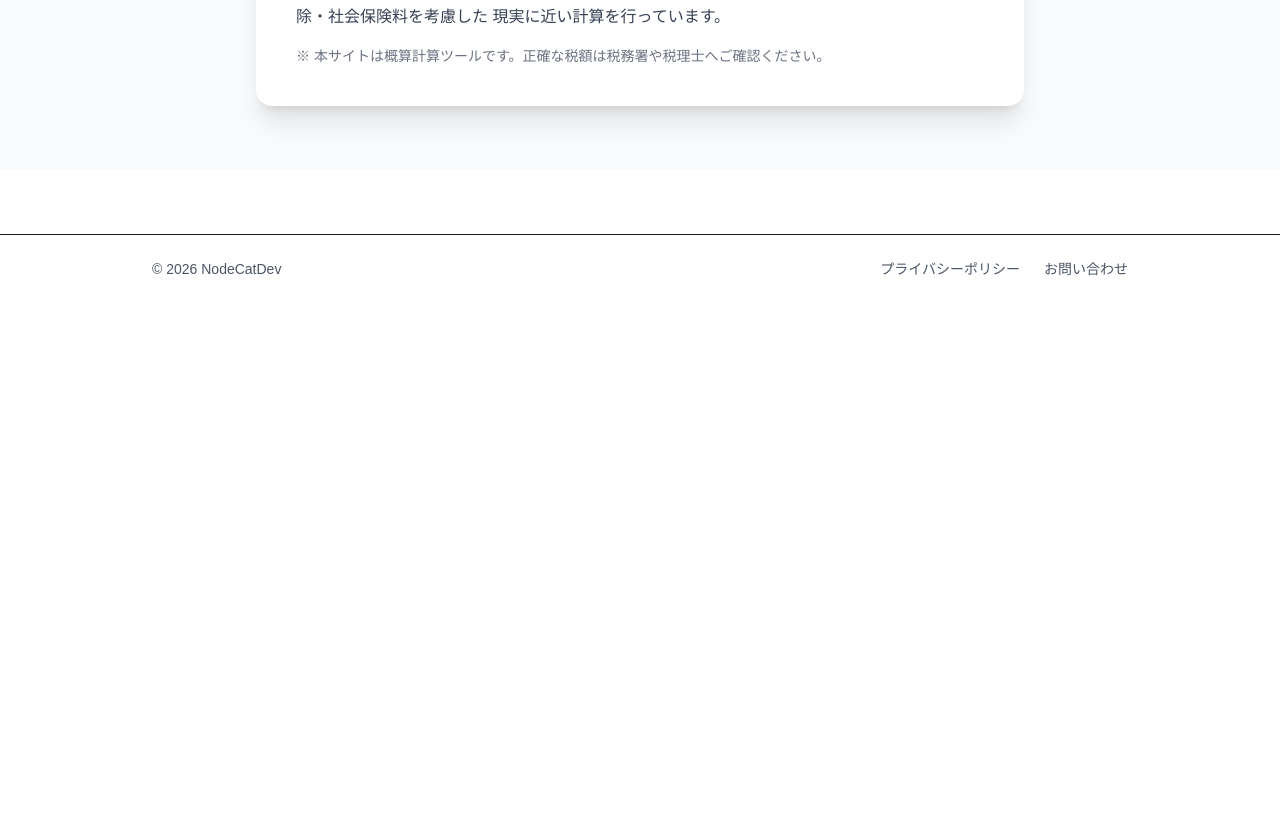
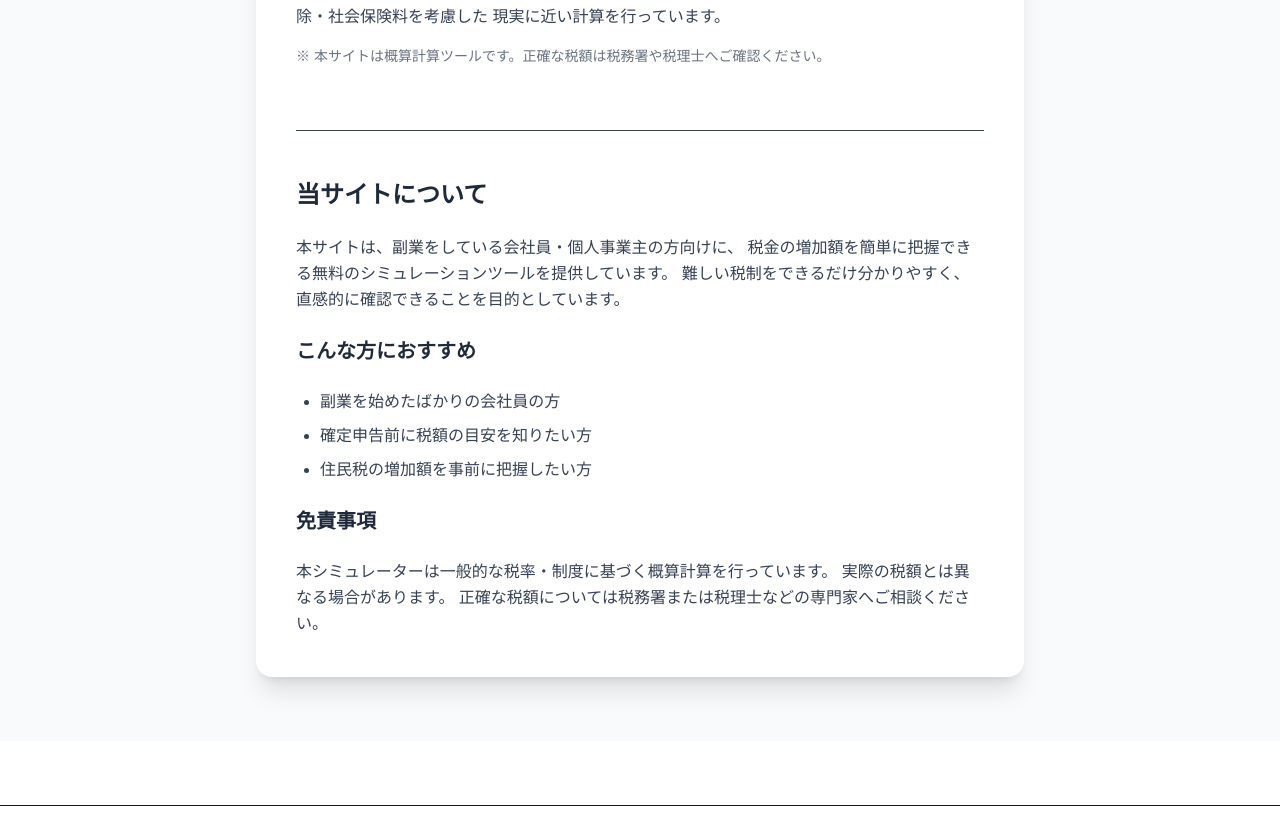
Before and after one commit to NodeCatDev/taxcalc, a Next.js app: page / in a window 1280 px wide. Shown: the part 704-1535 px from the top of the page. Before the commit the page ends 1007 px from the top, so only its background shows below. Built offline with nearby package versions, Linux system fonts and the light colour scheme.

Commit message:
add about site

```diff
--- a/src/app/page.tsx
+++ b/src/app/page.tsx
@@ -50,6 +50,36 @@ export default function Home() {
             ※ 本サイトは概算計算ツールです。正確な税額は税務署や税理士へご確認ください。
           </p>
         </div>
+
+        <div className="mt-16 border-t pt-12 text-gray-700 leading-relaxed space-y-6">
+          <h2 className="text-2xl font-bold text-gray-800">
+            当サイトについて
+          </h2>
+
+          <p>
+            本サイトは、副業をしている会社員・個人事業主の方向けに、
+            税金の増加額を簡単に把握できる無料のシミュレーションツールを提供しています。
+            難しい税制をできるだけ分かりやすく、直感的に確認できることを目的としています。
+          </p>
+
+          <h3 className="text-xl font-semibold text-gray-800">
+            こんな方におすすめ
+          </h3>
+          <ul className="list-disc pl-6 space-y-2">
+            <li>副業を始めたばかりの会社員の方</li>
+            <li>確定申告前に税額の目安を知りたい方</li>
+            <li>住民税の増加額を事前に把握したい方</li>
+          </ul>
+
+          <h3 className="text-xl font-semibold text-gray-800">
+            免責事項
+          </h3>
+          <p>
+            本シミュレーターは一般的な税率・制度に基づく概算計算を行っています。
+            実際の税額とは異なる場合があります。
+            正確な税額については税務署または税理士などの専門家へご相談ください。
+          </p>
+        </div>
       </div>
     </main>
   )
```
